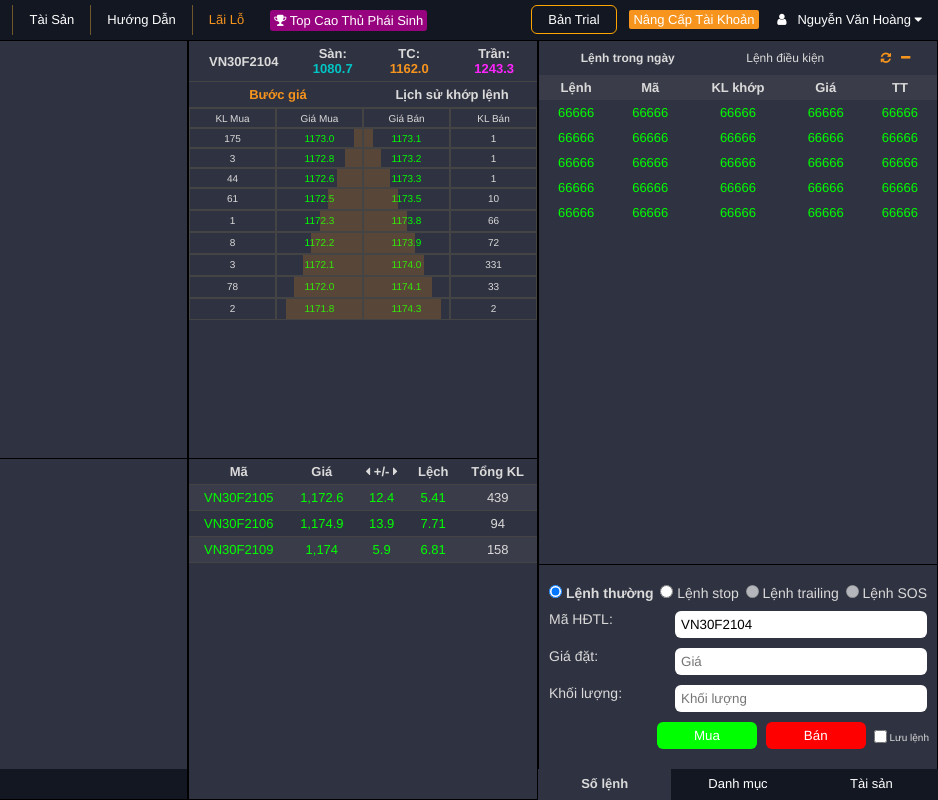
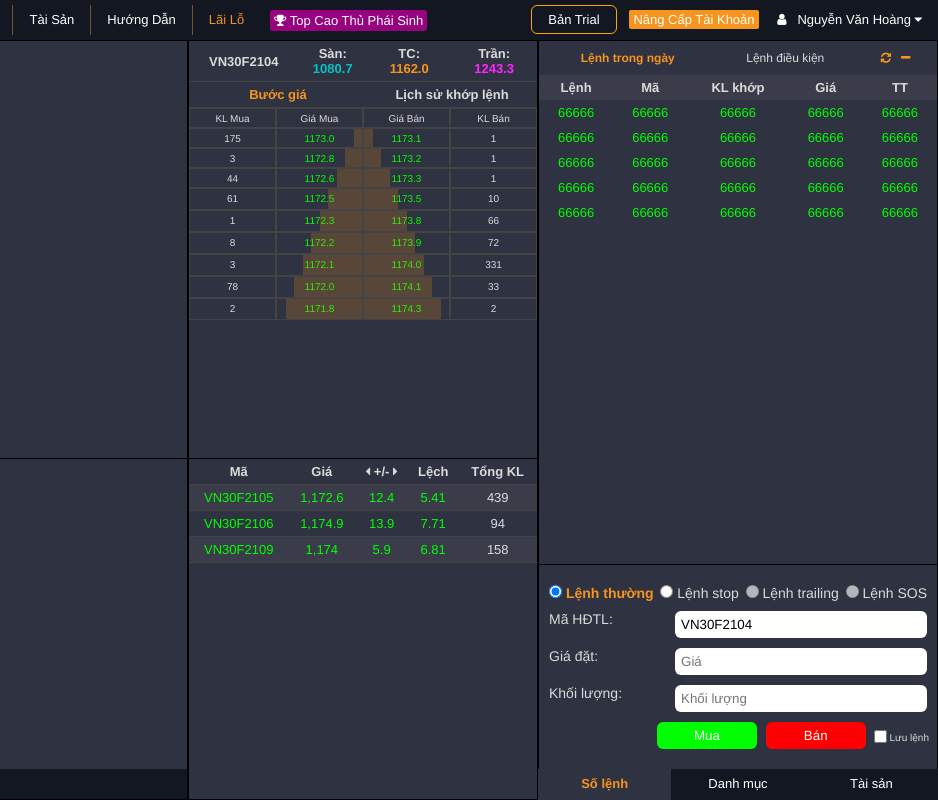
Before and after one commit to nguyenhoang98/baitap2-vndirect, a plain HTML site: page protrade.html in a window 1280 px wide. Shown: the full height of the page, 342-1280 px from the left. Drawn offline with Linux system fonts and the light colour scheme; a script that the page names is missing.

Commit message:
Update protrade.css

```diff
--- a/css/protrade.css
+++ b/css/protrade.css
@@ -521,7 +521,7 @@ table{
 
 .active{
     background: #2f3240;
-    color: rgb(219, 218, 218) !important ;
+    color: rgb(247, 148, 29) !important ;
     font-weight: bold;
 }
 
```
